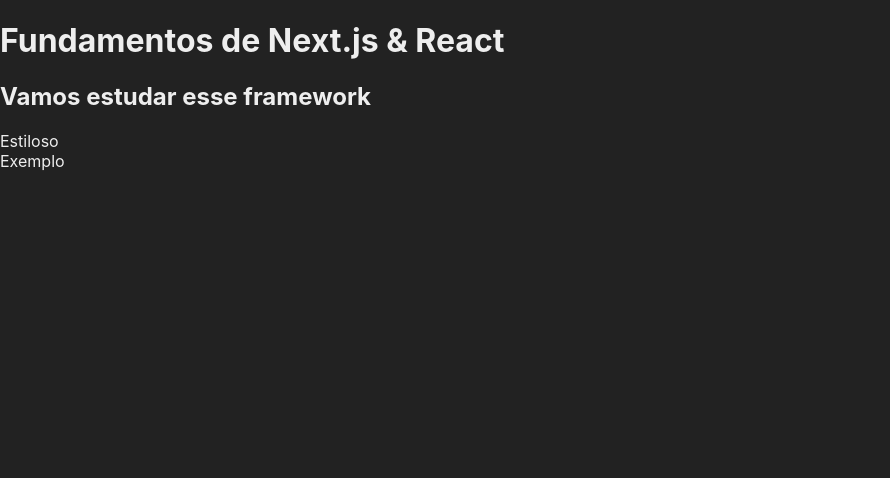
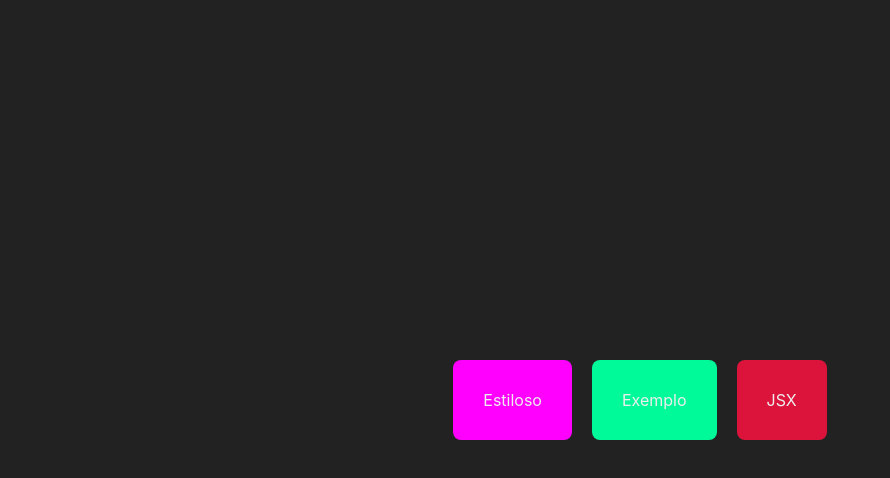
Before and after one commit to davidIsrael-rj/Cadastro_Usuario_Next_React, a Next.js app: page / in a window 1280 px wide. Shown: the top 478 px of the page, without its empty margins (0-890 px from the left). Built offline with nearby package versions, Linux system fonts and the light colour scheme.

Commit message:
Componente Navegador

```diff
--- /dev/null
+++ b/src/components/Navegador.jsx
@@ -0,0 +1,15 @@
+import Link from "next/link";
+import styles from "../styles/Navegador.module.css"
+
+export default function Navegador(props) {
+
+    return (
+        <Link href={props.destino}>
+            <div className={styles.navegador} style={{
+                backgroundColor: props.cor ?? "dodgerblue"
+            }}>
+                {props.texto}
+            </div>
+        </Link>
+    )
+}
--- a/src/pages/exemplo.jsx
+++ b/src/pages/exemplo.jsx
@@ -1,13 +1,14 @@
 import Cabecalho from "../components/Cabecalho";
+import Layout from "../components/Layout";
 
 
 export default function Exemplo() {
     return (
-        <div>
+        <Layout titulo="Usando Componentes">
             <h1>Exemplo</h1>
             <Cabecalho titulo="Next.js & React"/>
             <Cabecalho titulo="Aprender Next na prática"/>
 
-        </div>
+        </Layout>
     )
 }
--- a/src/pages/index.jsx
+++ b/src/pages/index.jsx
@@ -1,17 +1,18 @@
 import Link from 'next/link'
+import Navegador from '../components/Navegador'
 
-export default function Inicio(){
+export default function Inicio() {
     return (
-        <div>
-            <h1>Fundamentos de Next.js & React</h1>
-            <h2>Vamos estudar esse framework</h2>
-            <Link href="/estiloso">
-                Estiloso
-                </Link>
-                <br />
-            <Link href="/exemplo">
-                Exemplo
-            </Link>
+        <div style={{
+            display: 'flex',
+            justifyContent: 'center',
+            alignItems: 'center',
+            flexWrap: 'wrap',
+            height: '100vh'
+        }}>
+            <Navegador texto="Estiloso" destino="/estiloso" cor="#FF00FF"/>
+            <Navegador texto="Exemplo" destino="/exemplo" cor="#00FA9A"/>
+            <Navegador texto="JSX" destino="/jsx" cor="crimson"/>
         </div>
     )
 }
--- a/src/pages/jsx.jsx
+++ b/src/pages/jsx.jsx
@@ -1,3 +1,4 @@
+import Layout from '../components/Layout'
 export default function Jsx() {
     const titulo = <h1>JSX é um conceito Central</h1>
 
@@ -5,10 +6,10 @@
         return <h2>{"Muito legal".toUpperCase()}</h2>
     }
     return (
-        <div>
+        <Layout titulo="Entendendo o JSX">
             {titulo}
             {subtitulo()}
             {Math.random()*60}
-        </div>
+        </Layout>
     )
 }
--- /dev/null
+++ b/src/styles/Navegador.module.css
@@ -0,0 +1,5 @@
+.navegador {
+    padding: 30px ;
+    margin: 10px ;
+    border-radius: 8px;
+}
```
